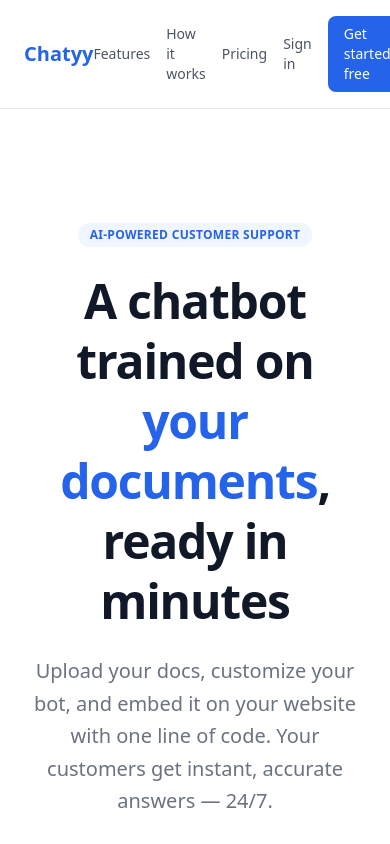
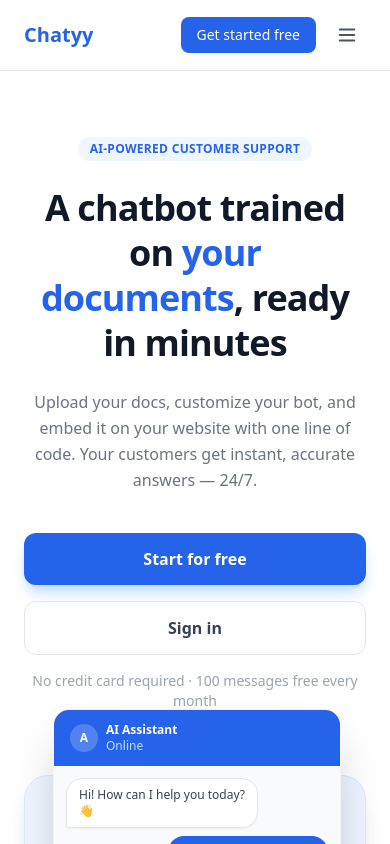
Before and after one commit to mattbowa/chat-frontend, a Next.js app: page / in a window 390 px wide. Shown: the top 844 px of the page. Built offline with nearby package versions, Linux system fonts and the light colour scheme.

Commit message:
Adjust layout on mobile

```diff
--- a/app/page.tsx
+++ b/app/page.tsx
@@ -1,51 +1,37 @@
 import Link from "next/link";
 import { MessageSquare, FileText, Code, Zap, Shield, BarChart2 } from "lucide-react";
+import Navbar from "@/components/layout/Navbar";
 
 export default function LandingPage() {
   return (
     <div className="min-h-screen bg-white text-gray-900">
 
-      {/* Nav */}
-      <nav className="border-b px-6 py-4 flex items-center justify-between max-w-6xl mx-auto">
-        <span className="text-xl font-bold text-blue-600">Chatyy</span>
-        <div className="flex items-center gap-4">
-          <a href="#features" className="text-sm text-gray-600 hover:text-gray-900">Features</a>
-          <a href="#how-it-works" className="text-sm text-gray-600 hover:text-gray-900">How it works</a>
-          <a href="#pricing" className="text-sm text-gray-600 hover:text-gray-900">Pricing</a>
-          <Link href="/login" className="text-sm text-gray-600 hover:text-gray-900">Sign in</Link>
-          <Link
-            href="/signup"
-            className="bg-blue-600 text-white text-sm px-4 py-2 rounded-lg font-medium hover:bg-blue-700 transition"
-          >
-            Get started free
-          </Link>
-        </div>
-      </nav>
+      <Navbar />
 
       {/* Hero */}
-      <section className="max-w-4xl mx-auto px-6 py-28 text-center">
+      <section className="max-w-4xl mx-auto px-6 py-16 md:py-28 text-center">
         <span className="inline-block bg-blue-50 text-blue-600 text-xs font-semibold px-3 py-1 rounded-full mb-6 uppercase tracking-wide">
           AI-powered customer support
         </span>
-        <h1 className="text-5xl font-extrabold leading-tight tracking-tight mb-6">
+        <h1 className="text-4xl md:text-5xl font-extrabold leading-tight tracking-tight mb-6">
           A chatbot trained on{" "}
-          <span className="text-blue-600">your documents</span>,<br />
+          <span className="text-blue-600">your documents</span>,{" "}
           ready in minutes
         </h1>
-        <p className="text-xl text-gray-500 max-w-2xl mx-auto mb-10 leading-relaxed">
+        <p className="text-base md:text-xl text-gray-500 max-w-2xl mx-auto mb-10 leading-relaxed">
           Upload your docs, customize your bot, and embed it on your website with one line of code.
           Your customers get instant, accurate answers — 24/7.
         </p>
-        <div className="flex items-center justify-center gap-4">
+        <div className="flex flex-col sm:flex-row items-center justify-center gap-4">
           <Link
             href="/signup"
-            className="bg-blue-600 text-white px-8 py-3.5 rounded-xl font-semibold text-base hover:bg-blue-700 transition shadow-lg shadow-blue-200"
+            className="w-full sm:w-auto bg-blue-600 text-white px-8 py-3.5 rounded-xl font-semibold text-base hover:bg-blue-700 transition shadow-lg shadow-blue-200"
           >
             Start for free
           </Link>
           <Link
             href="/login"
-            className="border border-gray-200 text-gray-700 px-8 py-3.5 rounded-xl font-semibold text-base hover:bg-gray-50 transition"
+            className="w-full sm:w-auto border border-gray-200 text-gray-700 px-8 py-3.5 rounded-xl font-semibold text-base hover:bg-gray-50 transition"
           >
             Sign in
           </Link>
@@ -122,7 +108,7 @@ export default function LandingPage() {
         <div className="max-w-5xl mx-auto px-6">
           <h2 className="text-3xl font-bold text-center mb-4">Everything you need</h2>
           <p className="text-center text-gray-500 mb-14">Set up in minutes, not months.</p>
-          <div className="grid grid-cols-3 gap-8">
+          <div className="grid grid-cols-2 lg:grid-cols-3 gap-8">
             {[
               {
                 icon: FileText,
@@ -151,7 +137,7 @@ export default function LandingPage() {
               {
                 icon: Shield,
                 title: "Private & secure by design",
-                desc: "Each company's documents and conversations are fully isolated — no data is ever shared between accounts. Your files are stored encrypted, never used to train AI models, and only accessible to you.",
+                desc: "Your data is encrypted, isolated, and never used to train AI models.",
                 color: "bg-red-50 text-red-600",
               },
               {
@@ -211,7 +197,7 @@ export default function LandingPage() {
         <div className="max-w-3xl mx-auto px-6 text-center">
           <h2 className="text-3xl font-bold mb-4">Simple pricing</h2>
           <p className="text-gray-500 mb-14">Start free. Upgrade when you're ready.</p>
-          <div className="grid grid-cols-2 gap-6">
+          <div className="grid grid-cols-1 md:grid-cols-2 gap-6">
             {/* Free */}
             <div className="bg-white rounded-2xl border p-8 text-left shadow-sm">
               <p className="text-sm font-semibold text-gray-500 uppercase tracking-wide mb-2">Free</p>
@@ -283,8 +269,8 @@ export default function LandingPage() {
       </section>
 
       {/* Footer */}
-      <footer className="border-t px-6 py-8 text-center text-sm text-gray-400">
-        <div className="max-w-6xl mx-auto flex items-center justify-between">
+      <footer className="border-t px-6 py-8 text-sm text-gray-400">
+        <div className="max-w-6xl mx-auto flex flex-col md:flex-row items-center justify-between gap-3 text-center">
           <span className="font-bold text-blue-600">Chatyy</span>
           <p>© {new Date().getFullYear()} Chatyy. All rights reserved.</p>
           <div className="flex gap-4">
--- /dev/null
+++ b/components/layout/Navbar.tsx
@@ -0,0 +1,82 @@
+"use client";
+
+import { useState } from "react";
+import Link from "next/link";
+import { Menu, X } from "lucide-react";
+
+export default function Navbar() {
+  const [open, setOpen] = useState(false);
+
+  return (
+    <nav className="border-b bg-white max-w-6xl mx-auto px-6 py-4">
+      <div className="flex items-center justify-between">
+        <span className="text-xl font-bold text-blue-600">Chatyy</span>
+
+        {/* Desktop links */}
+        <div className="hidden md:flex items-center gap-4">
+          <a href="#features" className="text-sm text-gray-600 hover:text-gray-900">Features</a>
+          <a href="#how-it-works" className="text-sm text-gray-600 hover:text-gray-900">How it works</a>
+          <a href="#pricing" className="text-sm text-gray-600 hover:text-gray-900">Pricing</a>
+          <Link href="/login" className="text-sm text-gray-600 hover:text-gray-900">Sign in</Link>
+          <Link
+            href="/signup"
+            className="bg-blue-600 text-white text-sm px-4 py-2 rounded-lg font-medium hover:bg-blue-700 transition"
+          >
+            Get started free
+          </Link>
+        </div>
+
+        {/* Mobile: CTA + hamburger */}
+        <div className="flex md:hidden items-center gap-3">
+          <Link
+            href="/signup"
+            className="bg-blue-600 text-white text-sm px-4 py-2 rounded-lg font-medium hover:bg-blue-700 transition"
+          >
+            Get started free
+          </Link>
+          <button
+            onClick={() => setOpen(!open)}
+            className="p-2 text-gray-600 hover:text-gray-900"
+            aria-label="Toggle menu"
+          >
+            {open ? <X size={22} /> : <Menu size={22} />}
+          </button>
+        </div>
+      </div>
+
+      {/* Mobile dropdown */}
+      {open && (
+        <div className="md:hidden mt-3 pb-2 flex flex-col gap-1 border-t pt-3">
+          <a
+            href="#features"
+            onClick={() => setOpen(false)}
+            className="text-sm text-gray-600 hover:text-gray-900 py-2"
+          >
+            Features
+          </a>
+          <a
+            href="#how-it-works"
+            onClick={() => setOpen(false)}
+            className="text-sm text-gray-600 hover:text-gray-900 py-2"
+          >
+            How it works
+          </a>
+          <a
+            href="#pricing"
+            onClick={() => setOpen(false)}
+            className="text-sm text-gray-600 hover:text-gray-900 py-2"
+          >
+            Pricing
+          </a>
+          <Link
+            href="/login"
+            onClick={() => setOpen(false)}
+            className="text-sm text-gray-600 hover:text-gray-900 py-2"
+          >
+            Sign in
+          </Link>
+        </div>
+      )}
+    </nav>
+  );
+}
```
